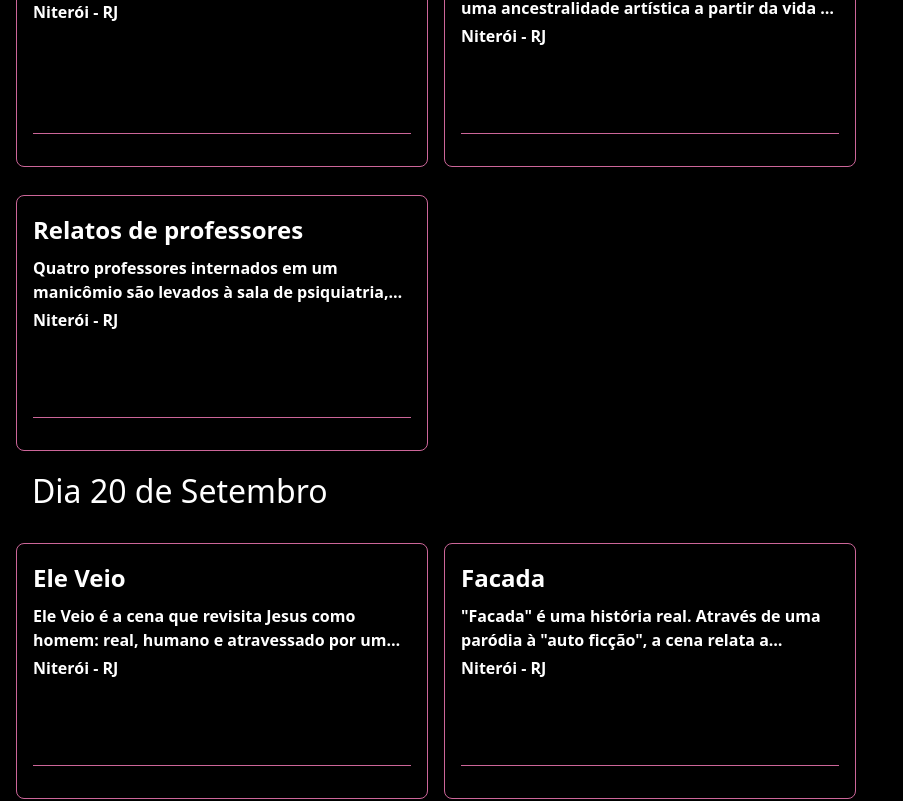
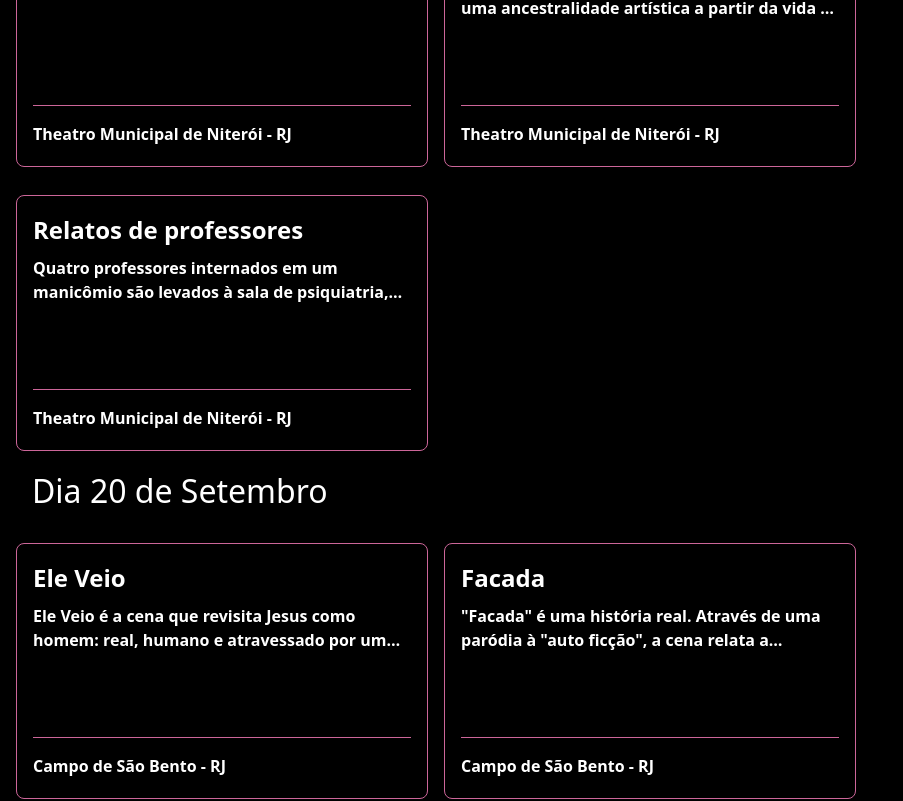
Before and after one commit to Morenodev085/acervoEmCena, a React (Vite) app: page /Programacao in a window 1280 px wide. Shown: the part 1220-2021 px from the top of the page, without its empty margins (0-903 px from the left). Built offline with nearby package versions, Linux system fonts and the light colour scheme.

Commit message:
atualizaacao enm cards

```diff
--- a/src/Componets/Calendario/index.tsx
+++ b/src/Componets/Calendario/index.tsx
@@ -30,6 +30,7 @@ const Calendario = () => {
                             title={piece.title}
                             description={piece.description}
                             type={piece.type}
+                            local={piece.local}
                         />
                     ))}
 </CardRow>
--- a/src/Componets/CardCalendario/index.tsx
+++ b/src/Componets/CardCalendario/index.tsx
@@ -1,9 +1,7 @@
 import type { PieceType } from "../../data/types";
 import {
     CardCalendariBody,
-
     ContentWrapper,
-
     Descricao,
     Divider,
     SaibaMaisButton,
@@ -14,14 +12,14 @@ interface CardProps {
     title: string;
     description: string;
     type: PieceType;
+    local: string;
 }
 
 const tiposComBotao = ['longa', 'estudantil'];
 
-
 const MAX_DESCRIPTION_LENGTH = 120;
 
-const CardCalendario = ({ title, description, type }: CardProps) => {
+const CardCalendario = ({ title, description, type, local }: CardProps) => {
     const truncateDescription = (text: string): string => {
         return text.length > MAX_DESCRIPTION_LENGTH
             ? text.slice(0, MAX_DESCRIPTION_LENGTH).trim() + "..."
@@ -34,13 +32,14 @@ const CardCalendario = ({ title, description, type }: CardProps) => {
                 <div>
                     <TituloCard>{title}</TituloCard>
                     <Descricao>{truncateDescription(description)}</Descricao>
-                    <Descricao>Niterói - RJ</Descricao>
                 </div>
                 <div>
                     <Divider type={type} />
+                    <Descricao>{local} - RJ</Descricao>
                     {tiposComBotao.includes(type) && (
                         <SaibaMaisButton type={type}>Saiba mais</SaibaMaisButton>
-                    )}                </div>
+                    )}
+                </div>
             </ContentWrapper>
         </CardCalendariBody>
     );
--- a/src/data/peices.ts
+++ b/src/data/peices.ts
@@ -7,15 +7,19 @@ export const pieces: Piece[] = [
     type: 'longa',
     description: 'Kawó – o rei chama apresenta para um público uma África ancestral e imaginária e narra a preparação do “dia do Obá Xangô”. Uma família composta por uma mãe, quatro filhos e um avó passam o dia desde seu alvorecer preparando a festividade. Tudo sob o comando dessa grande matriarca, os seis trabalham para que tudo seja perfeito para celebrar a memória do rei, esse ancestral tão admirado por todos eles. Enquanto cozinham e decoram o quintal para festa da fogueira que será no fim do dia, a família relembra as narrativas que compõem a trajetória que levaram o Xangô menino se tornar um dos mais respeitados e cultuados orixás. Histórias de batalhas, amores e relações familiares costuram o dia dessa família e trazem algumas reflexões sobre qual o limite do poder e também de como é possível errar tentando fazer o bem.',
     image: 'https://images.pexels.com/photos/9774919/pexels-photo-9774919.jpeg?_gl=1*1iekv4c*_ga*MTk0OTU4ODQ2My4xNzUzMjcyMzIw*_ga_8JE65Q40S6*czE3NTMyNzIzMTkkbzEkZzEkdDE3NTMyNzM0NjYkajM4JGwwJGgw',
-    data: 16
+    data: 16,
+    Comeco: 15,
+    local: "Sala Nelson Pereiora dos Santos"
   },
   {
     id: 2,
-    title: 'Policarpo Quaresma – O Musical',
+    title: 'O Triste Fim de Policarpo Quaresma',
     type: 'longa',
     description: "Adaptado do classico Triste Fim de Policarpo Quaresma, de Lima Barreto, o espetáculo é uma homenagem e celegração do teatro de revista e à nossa literatura.Ao apresentar à      novos públicos um dos grandes persoagens da ficção brasileira, o espetáculo irá, com  dança, música e energia, levar emoção e reflexão para públicos que desconhecem o patriota Policarpo e suas ideias pouco convencionais de como mudar e salvar o Brasil.",
     image: 'https://images.pexels.com/photos/1042436/pexels-photo-1042436.jpeg?_gl=1*12wn9vd*_ga*MTk0OTU4ODQ2My4xNzUzMjcyMzIw*_ga_8JE65Q40S6*czE3NTMyNzIzMTkkbzEkZzEkdDE3NTMyNzM0OTQkajEwJGwwJGgw',
-    data: 24
+    data: 24,
+    Comeco: 20,
+    local: "Teatro Popular Oscar Niemeyer"
   },
   {
     id: 3,
@@ -23,153 +27,197 @@ export const pieces: Piece[] = [
     type: 'longa',
     description: 'Quem verdadeiramente tem a coragem de se expor para si mesmo? Quem consegue habitar essa zona desconfortável do questionamento? Que personagem sustentaria uma análise perante a todos nós? O Diabo escolhe a dedo seus pacientes que farão vir à tona as observações mais relevantes sobre a humanidade atual, com muito humor e musicalidade.',
     image: 'https://images.pexels.com/photos/7055718/pexels-photo-7055718.jpeg?_gl=1*13xppyh*_ga*MTk0OTU4ODQ2My4xNzUzMjcyMzIw*_ga_8JE65Q40S6*czE3NTMyNzIzMTkkbzEkZzEkdDE3NTMyNzM1NzIkajQkbDAkaDA.',
-    data: 25
+    data: 25,
+    Comeco: 20,
+    local: "Teatro Popular Oscar Niemeyer"
   },
   {
     id: 4,
     title: 'Espetáculo Macacos',
     type: 'longa',
     description: 'MACACOS é um espetáculo sobre como o racismo está enraizado na história do Brasil. A peça é uma reflexão sobre o adjetivo MACACO, usado contra pessoas negras em todo o mundo. Além disso, a colonização é abordada para justificar a estrutura social e cotidiana do Brasil de 1500 até os dias de hoje.',
-    data: 26
+    data: 26,
+    Comeco: 20,
+    local: "Teatro Popular Oscar Niemeyer"
   },
   {
     id: 5,
     title: 'Por que não nos?',
     type: 'longa',
     description: 'Os atores usam a comédia para discutir tabus do universo dos homens. Quando três amigos, muito próximos, e que sabem tudo da vida uns dos outros se juntam para abrir uma discussão que reflita sobre a construção da masculinidade, não tem como o roteiro dar errado! Assim surgiu a ideia de Por que não nós?.',
-    data: 27
+    data: 27,
+    Comeco: 20,
+    local: "Teatro Popular Oscar Niemeyer"
   },
   {
     id: 6,
     title: 'O Último Ato',
     type: 'curta',
     description: 'Em um regime que baniu a arte do povo, os palhaços Cícero e Pulonin mantêm um teatro clandestino. Cercados pelos Atormentadores e sem plateia, encenam um último espetáculo, desafiando o horror com riso e resistência.',
-    data: 19
+    data: 19,
+    Comeco: 20,
+    local: "Theatro Municipal de Niterói"
   },
   {
     id: 7,
     title: 'CLARO!',
     type: 'curta',
     description: 'Beto e Bete se encontram e, a cada toque de campainha, recomeçam a conversa com variações inesperadas. Entre encontros, desencontros e identidades mutantes, a peça revela, com humor e ritmo, como o acaso e o timing moldam nossas escolhas, desejos e possibilidades de conexão.',
-    data: 19
+    data: 19,
+    Comeco: 20,
+    local: "Theatro Municipal de Niterói"
   },
   {
     id: 8,
     title: 'Sob a pele',
     type: 'curta',
     description: 'Não há.',
-    data: 19
+    data: 19,
+    Comeco: 20,
+    local: "Theatro Municipal de Niterói"
   },
   {
     id: 9,
     title: 'Próxima à fronteira',
     type: 'curta',
     description: '“próxima à fronteira” propõe a invenção de uma ancestralidade artística a partir da vida e obra de Ana Mendieta, entrelaçando autobiografia e fabulação. A cena apresenta o comprometimento com os sonhos e práticas de cuidado através de ervas medicinais como forma de escrever com a artista em questão.',
-    data: 19
+    data: 19,
+    Comeco: 20,
+    local: "Theatro Municipal de Niterói"
   },
   {
     id: 10,
     title: 'Relatos de professores',
     type: 'curta',
     description: 'Quatro professores internados em um manicômio são levados à sala de psiquiatria, onde participarão de uma sessão de análise investigativa. Durante essa sessão, serão tiradas conclusões sobre os eventos narrados, gerando no público uma tensão entre o cômico e o dramático.',
-    data: 19
+    data: 19,
+    Comeco: 20,
+    local: "Theatro Municipal de Niterói"
   },
   {
     id: 11,
     title: 'Ele Veio',
     type: 'curta',
     description: 'Ele Veio é a cena que revisita Jesus como homem: real, humano e atravessado por um abandono do estado. Um Cristo perseguido, torturado e silenciado. Entre tecnologias, músicas, poesias, vídeos e luz, a cena resgata a força viva de um revolucionário que veio e continua vindo,nos rostos silenciados do mundo.',
-    data: 20
+    data: 20,
+    Comeco: 11,
+    local: "Campo de São Bento"
   },
   {
     id: 12,
     title: 'Facada',
     type: 'curta',
     description: '"Facada" é uma história real. Através de uma paródia à "auto ficção", a cena relata a tentativa de assassinato que o ator Mau Moreira sofreu. Os personagens que permeiam o incidente aparecem de forma caricata e "bufônica", dentro de uma perspectiva confusa do que pode ser uma experiência de quase morte.',
-    data: 20
+    data: 20,
+    Comeco: 11,
+    local: "Campo de São Bento"
   },
   {
     id: 13,
     title: 'Teresas',
     type: 'curta',
     description: 'Em um regime que baniu a arte do povo, os palhaços Cícero e Pulonin mantêm um teatro clandestino. Cercados pelos Atormentadores e sem plateia, encenam um último espetáculo, desafiando o horror com riso e resistência.',
-    data: 20
+    data: 20,
+    Comeco: 11,
+    local: "Campo de São Bento"
   },
   {
     id: 14,
     title: 'Quarto 105',
     type: 'curta',
     description: 'Em um prostíbulo no Rio, Bertha, ex-rainha da casa, enfraquecida e desiludida, enfrenta a dona do local. Um segredo perigoso vem à tona. Enquanto isso, uma prostituta recém chegada pode virar o jogo. Em meio a disputas de poder e sobrevivência, o direito de existir e permanecer é ameaçado.',
-    data: 20
+    data: 20,
+    Comeco: 11,
+    local: "Campo de São Bento"
   },
   {
     id: 15,
     title: 'Espelho, Voz e Raíz',
     type: 'curta',
     description: 'A partir da metáfora do espelho como memória, ferida e cura, Espelho, Voz e Raiz é um mergulho cênico e ritualístico na ancestralidade de mulheres negras e nas cicatrizes deixadas pelo patriarcado. Seis vozes femininas, marcadas por diferentes trajetórias e temperamentos, revelam as múltiplas formas de dor, silenciamento e resistência que atravessam seus corpos e histórias. Ao revisitar suas raízes, elas desafiam estigmas, quebram moldes e transformam feridas em verbo. O público não assiste de fora: é convocado como espelho, cúmplice e parte da transformação.',
-    data: 20
+    data: 20,
+    Comeco: 11,
+    local: "Campo de São Bento"
   },
   {
     id: 16,
     title: 'José Não é Ninguém',
     type: 'curta',
     description: 'Zé, um pré-adolescente que se vê confuso e curioso ao explorar sua identidade LGBTQIAPN+, cresce em um lar desestruturado e luta para entender como ser aceito na sociedade nos anos 2000 e cada descoberta traz consigo um sentimento: o encanto do primeiro amor, o peso do bullying que o persegue como uma sombra e a dor do luto. Em meio a tantos desafios e questionamentos ele busca respostas em um mundo que muitas vezes parece não ter lugar para ele.',
-    data: 21
+    data: 21,
+    Comeco: 20,
+    local: "Theatro Municipal de Niterói"
   },
   {
     id: 17,
     title: 'Aniversário Guanabara',
     type: 'curta',
     description: 'Ao imaginar um futuro quase distópico devastado pelo aquecimento global, o espetáculo ambienta-se em um Rio de Janeiro marcado pela escassez de alimentos e por uma crise sem precedentes. Diante da inevitabilidade de fechar as portas, a rede de supermercados Guanabara opta por um último gesto e propõe a realização do último Aniversário Guanabara. Tal evento, antes tão comum, agora, sob estas circunstâncias, revela as atuais desigualdades que ainda permeiam o estado.',
-    data: 21
+    data: 21,
+    Comeco: 20,
+    local: "Theatro Municipal de Niterói"
   },
   {
     id: 18,
     title: 'Guinnârou, o rei dos guinnés',
     type: 'curta',
     description: 'Em algum lugar da África, um agricultor chamado Sabouyouma resolve montar seu campo no território de uma criatura fantástica, chamada Guinnârou. Movido pela ambição, o homem desconsidera os avisos dos moradores do seu vilarejo sobre o perigo iminente.',
-    data: 21
+    data: 21,
+    Comeco: 20,
+    local: "Theatro Municipal de Niterói"
   },
   {
     id: 19,
     title: 'Cura',
     type: 'curta',
     description: 'Em um Brasil movido pela ganância, o influencer Hugo mergulha no mundo das criptomoedas e do crime. Entre poder, manipulação e traição, ele enfrenta uma crise que revela seus limites. "CURA" é a vida de um homem sedento por sucesso.',
-    data: 21
+    data: 21,
+    Comeco: 20,
+    local: "Theatro Municipal de Niterói"
   },
   {
     id: 20,
     title: 'Entretempo',
     type: 'curta',
     description: 'Com canções originais, Entretempo acompanha Beto e Elisa revivendo, entre memórias embaralhadas, um amor marcado pelo acaso e pelo tempo. A cena transita entre passado e presente para refletir sobre encontros, transformações e o que permanece na lembrança de uma história.',
-    data: 21
+    data: 21,
+    Comeco: 20,
+    local: "Theatro Municipal de Niterói"
   },
-    {
+  {
     id: 21,
-    title: 'CHACCO',
+    title: 'Cuidado! Um palhaço mau pode arruinar sua vida',
     type: 'rua',
     description: '',
-    data: 20
+    data: 20,
+    Comeco: 11,
+local: "Campo de São Bento"
   },
   {
     id: 22,
     title: 'Inka Clown Show',
     type: 'rua',
     description: 'Inka Clown é um palhaçõ latinoamericano, e vem das mais altas terras da américa para mostrar o que traz na sua maleta: uma porção de surpresas que garantem o riso e a diversão. Tudo acompanhado de acrobacias, equilibrismo, truques e muita música. Inka clown show é um espetáculo envolvente e repleto de ternura, graça e beleza. Ao mesmo tempo é cômica e delicada, uma obra poética, que traz em sua essência a expressão cultural do teatro de rua latino.',
-    data: 21
+    data: 21,
+    Comeco: 11 ,
+    local: "Macquinho"
   },
   {
     id: 22,
     title: 'Como Cozinhar uma Criança',
     type: 'rua',
     description: 'Em um programa de culinária ao vivo, dois cozinheiros ensinam uma receita cujos ingredientes principais são, nada mais e nada menos, que... CRIANÇAS. A ideia é preparar devidamente os pequenos para que não se tornem adultos intragáveis. O problema aparece quando os chefs não concordam quanto aos métodos de preparo. E agora? Quem será que vai acabar indo pra panela?',
-    data: 26
+    data: 26,
+    Comeco: 17 ,
+    local: "praça João Saldanha, em Santa Barbara",
   },
-    {
+  {
     id: 23,
     title: 'O Abrazo Girafa',
     type: 'rua',
     description: 'O Abrazo Girafa é um espetáculo solo, de rua e para toda família. Malabarismo com piões acrobáticos acompanham o grande desafio que dá nome ao espetáculo. O clássico número de equilibrismo com um monociclo girafa, que neste caso mede mais de 2 metros. Subir nas alturas , equilibrar uma bola de cristal no topo da cabeça e malabarear com três facões é o desafio. Acreditar no impossível se torna necessário para abraçar a sua criança interior.',
-    data: 28
+    data: 28,
+    Comeco: 11,
+    local: "Espaço Eco Cultural"
   },
 ]
--- a/src/data/types.ts
+++ b/src/data/types.ts
@@ -13,13 +13,15 @@ export type Piece = {
     image4?: string
     description: string
     data: number
+    Comeco: number
+    local: string
 }
 
 export const colorMap: Record<PieceType, string> = {
   longa: colors.green,
   curta: colors.pink,
-  rua: colors.pink,
-  estudantil: colors.yellow,
+  rua: colors.yellow,
+  estudantil: colors.purple,
   rodada: colors.cream,
   atividade: colors.brown
 };
```
